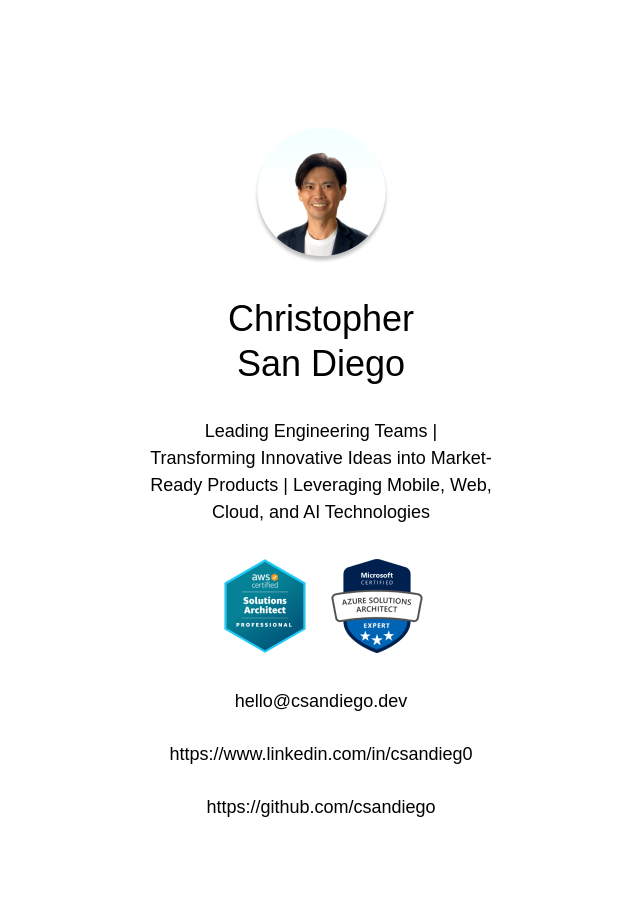
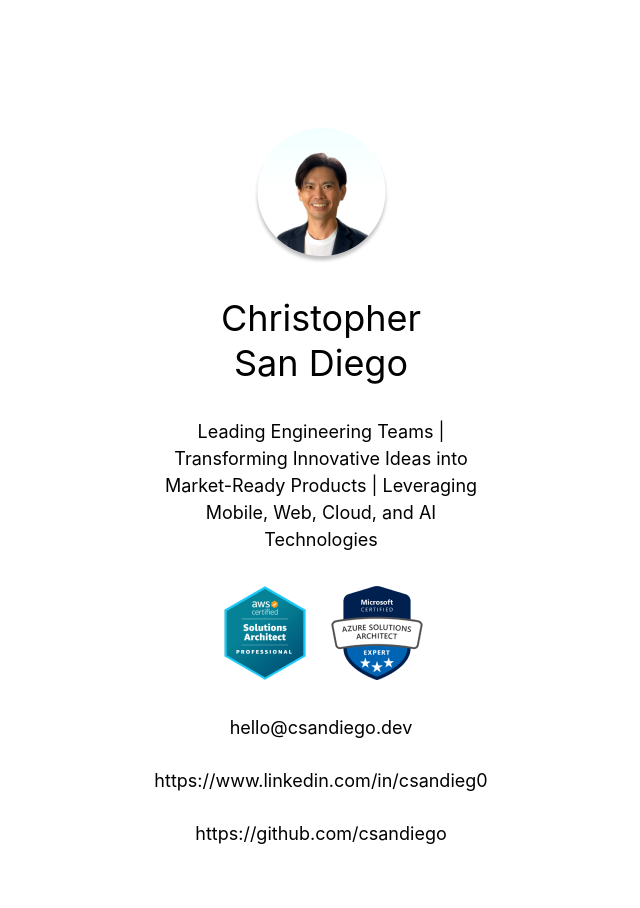
Before and after one commit to csandiego/csandiego.github.io, a Jekyll site: the page built from index.html, in a window 1280 px wide. Shown: the whole page, without its empty margins (319-959 px from the left). Built offline with Jekyll 4.4.1, drawn with Linux system fonts in a browser that asks for light colours.

Commit message:
Use Inter font

```diff
--- a/_layouts/default.html
+++ b/_layouts/default.html
@@ -9,7 +9,10 @@
     {%- if jekyll.environment == 'production' and site.google_analytics -%}
       {%- include google-analytics.html -%}
     {%- endif -%}
-    <meta http-equiv="content-security-policy" content="default-src 'self'; connect-src https://*.google-analytics.com; script-src 'unsafe-inline' blob: https://*.googletagmanager.com; style-src 'unsafe-inline'">
+    <meta http-equiv="content-security-policy" content="default-src 'self'; connect-src https://*.google-analytics.com; font-src https://fonts.gstatic.com; script-src 'unsafe-inline' blob: https://*.googletagmanager.com; style-src 'unsafe-inline' https://fonts.googleapis.com">
+    <link rel="preconnect" href="https://fonts.googleapis.com">
+    <link rel="preconnect" href="https://fonts.gstatic.com" crossorigin>
+    <link href="https://fonts.googleapis.com/css2?family=Inter:ital,opsz,wght@0,14..32,100..900;1,14..32,100..900&display=swap" rel="stylesheet">
   </head>
   <body>
     {{ content }}
--- a/assets/css/style.css
+++ b/assets/css/style.css
@@ -1,6 +1,6 @@
 html {
   color: #000000;
-  font-family: sans-serif;
+  font-family: Inter, sans-serif;
   font-size: 18px;
   text-align: center;
 }
```
